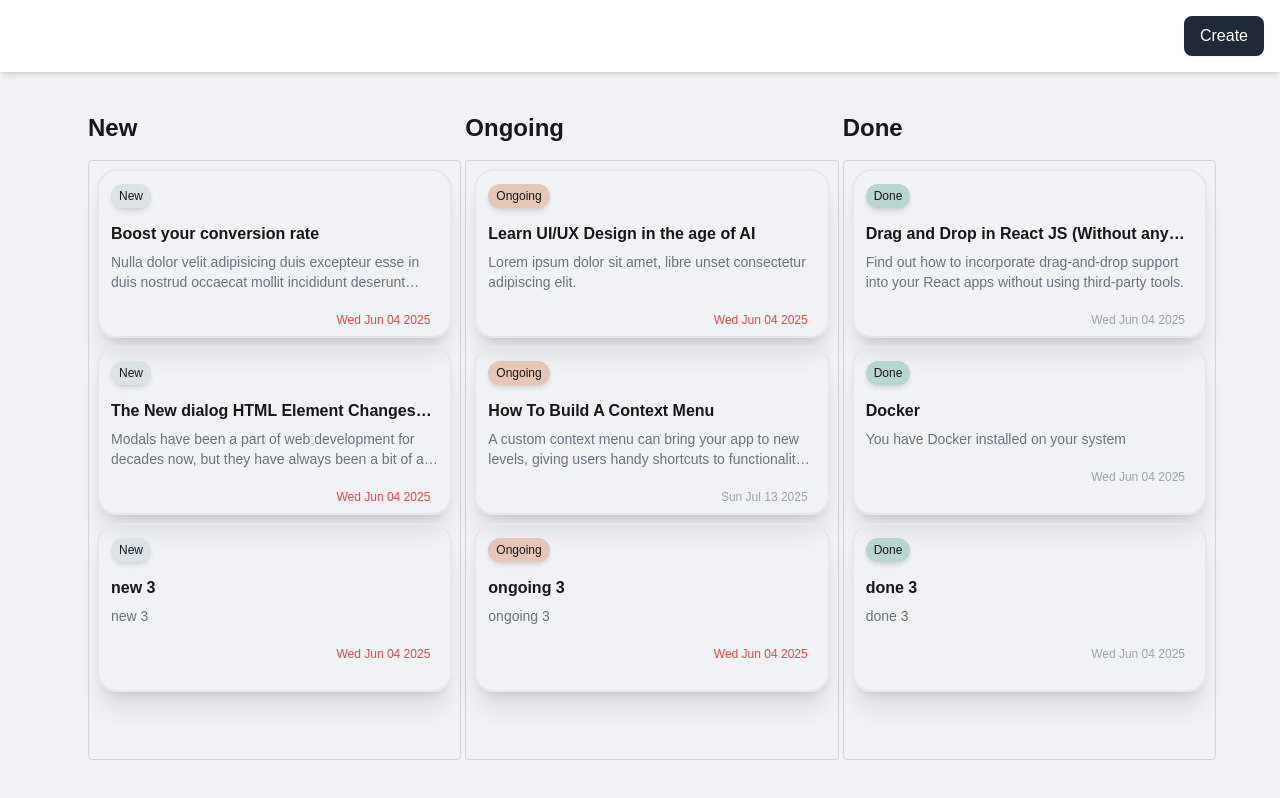
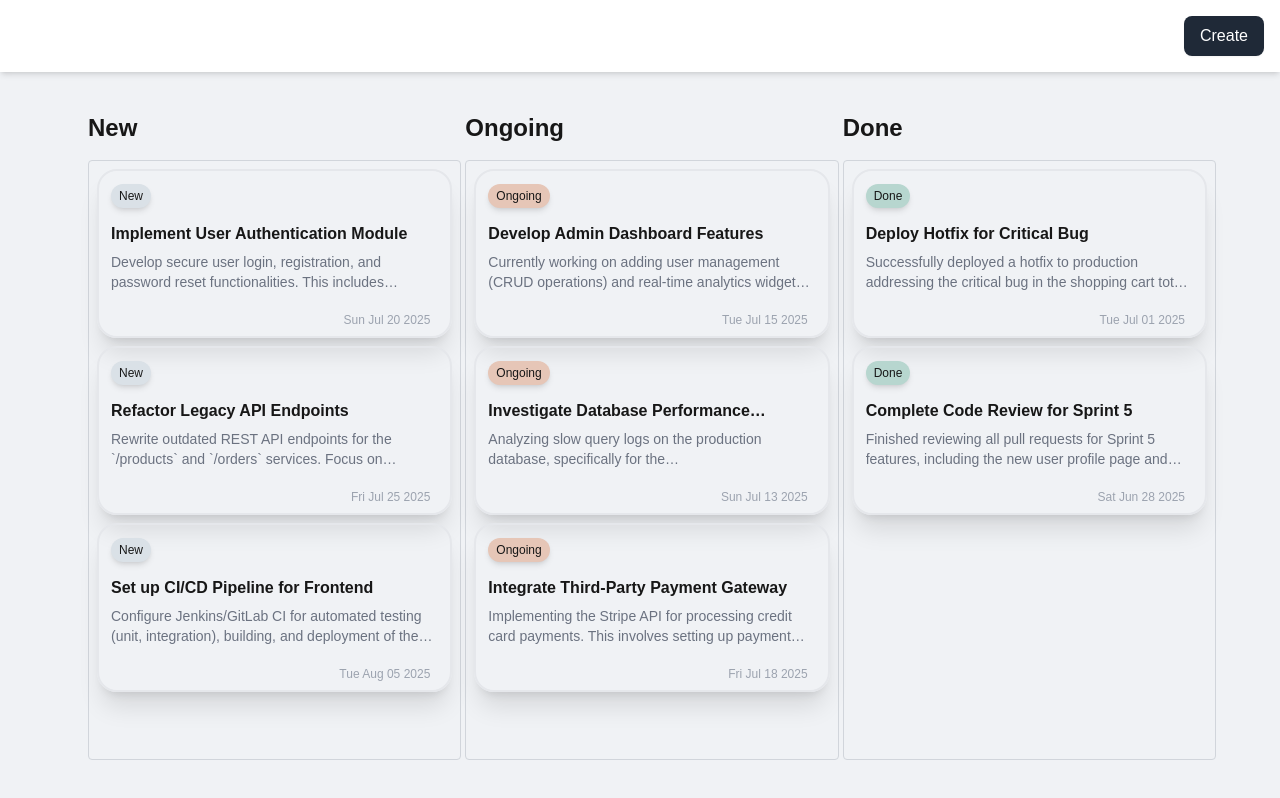
Before and after one commit to tahsinAmin/task-manage, a Next.js app: page / in a window 1280 px wide. Built offline with nearby package versions, Linux system fonts and the light colour scheme.

Commit message:
fix(Demo Data): Meaning data added

```diff
--- a/src/app/utils.ts
+++ b/src/app/utils.ts
@@ -2,70 +2,63 @@ export const initialObjectsOfArray = {
     new: [
         {
             id: "1",
-            title: "Boost your conversion rate",
+            title: "Implement User Authentication Module",
             status: "new",
-            description: "Nulla dolor velit adipisicing duis excepteur esse in duis nostrud occaecat mollit incididunt deserunt sunt. Ut ut sunt laborum ex occaecat eu tempor labore enim adipisicing minim ad. Est in quis eu dolore occaecat excepteur fugiat dolore nisi aliqua fugiat enim ut cillum. Labore enim duis nostrud eu. Est ut eiusmod consequat irure quis deserunt ex. Enim laboris dolor magna pariatur. Dolor et ad sint voluptate sunt elit mollit officia ad enim sit consectetur enim.",
-            dueDate: "2025-06-04"
+            description: "Develop secure user login, registration, and password reset functionalities. This includes integrating with existing OAuth providers (Google, GitHub) and setting up JWT token generation and validation.",
+            dueDate: "2025-07-20" // Future date
         },
         {
             id: "2",
-            title: "The New dialog HTML Element Changes Modals Forever",
+            title: "Refactor Legacy API Endpoints",
             status: "new",
-            description: "Modals have been a part of web development for decades now, but they have always been a bit of a pain to work with. The main reason modals have been such a pain is because it is difficult to make a truly accessible modal that conforms to all accessibility standards.",
-            dueDate: "2025-06-04"
+            description: "Rewrite outdated REST API endpoints for the `/products` and `/orders` services. Focus on improving performance, ensuring consistent error handling, and adhering to OpenAPI specifications. Deprecate old endpoints.",
+            dueDate: "2025-07-25" // Future date
         },
         {
             id: "3",
-            title: "new 3",
+            title: "Set up CI/CD Pipeline for Frontend",
             status: "new",
-            description: "new 3",
-            dueDate: "2025-06-04"
+            description: "Configure Jenkins/GitLab CI for automated testing (unit, integration), building, and deployment of the React frontend application to the staging environment. Include linting and code quality checks.",
+            dueDate: "2025-08-05" // Future date
         }
     ],
     ongoing: [
         {
             id: "4",
-            title: "Learn UI/UX Design in the age of AI",
+            title: "Develop Admin Dashboard Features",
             status: "ongoing",
-            description: "Lorem ipsum dolor sit amet, libre unset consectetur adipiscing elit.",
-            dueDate: "2025-06-04"
+            description: "Currently working on adding user management (CRUD operations) and real-time analytics widgets to the new admin dashboard. Progress is approximately 60% complete, focusing on the user table UI and data fetching.",
+            dueDate: "2025-07-15" // Near future date
         },
         {
             id: "5",
-            title: "How To Build A Context Menu",
-            description: "A custom context menu can bring your app to new levels, giving users handy shortcuts to functionality that can make their life easier.",
+            title: "Investigate Database Performance Bottleneck",
             status: "ongoing",
-            dueDate: "2025-07-13"
+            description: "Analyzing slow query logs on the production database, specifically for the `customer_transactions` table. Initial findings suggest a missing index on the `transaction_date` column, which is being investigated for implementation.",
+            dueDate: "2025-07-13" // Today"s date
         },
         {
             id: "6",
-            title: "ongoing 3",
+            title: "Integrate Third-Party Payment Gateway",
             status: "ongoing",
-            description: "ongoing 3",
-            dueDate: "2025-06-04"
+            description: "Implementing the Stripe API for processing credit card payments. This involves setting up payment intents, handling webhook events for transaction status updates, and integrating with the checkout flow. Currently testing sandbox transactions.",
+            dueDate: "2025-07-18" // Future date
         }
     ],
     done: [
         {
             id: "7",
-            title: "Drag and Drop in React JS (Without any library)",
+            title: "Deploy Hotfix for Critical Bug",
             status: "done",
-            description: "Find out how to incorporate drag-and-drop support into your React apps without using third-party tools. ",
-            dueDate: "2025-06-04"
+            description: "Successfully deployed a hotfix to production addressing the critical bug in the shopping cart total calculation, which was affecting discount application. Monitored logs for 24 hours post-deployment; no regressions observed.",
+            dueDate: "2025-07-01" // Past date
         },
         {
             id: "8",
-            title: "Docker",
-            description: "You have Docker installed on your system",
+            title: "Complete Code Review for Sprint 5",
             status: "done",
-            dueDate: "2025-06-04"
-        },
-        {
-            id: "9",
-            title: "done 3",
-            status: "done",
-            description: "done 3",
-            dueDate: "2025-06-04"
+            description: "Finished reviewing all pull requests for Sprint 5 features, including the new user profile page and notification service. Provided detailed feedback and ensured all code quality and security standards were met before merging to `main`.",
+            dueDate: "2025-06-28" // Past date
         }
     ]
-}
+};
```
